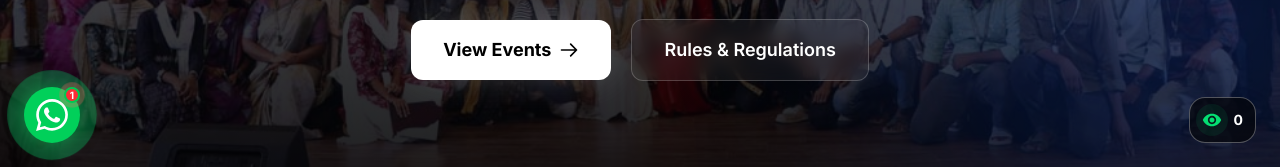
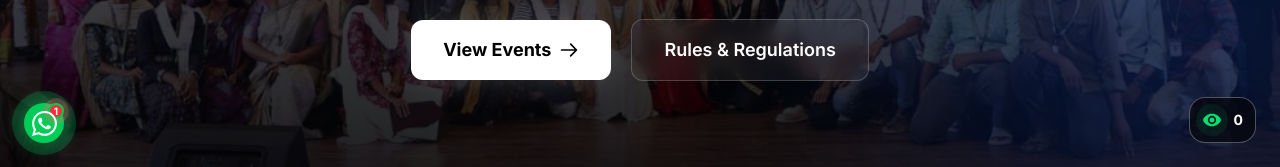
Before and after one commit to JWS-Technology/indep, a Next.js app: page / in a window 1280 px wide. Shown: the part 633-800 px from the top of the page. Built offline with nearby package versions, Linux system fonts and the light colour scheme; no server answers; the database is empty.

Commit message:
whatsapp size decreased

```diff
--- a/components/Footer.tsx
+++ b/components/Footer.tsx
@@ -215,14 +215,14 @@ export default function Footer() {
                     href={whatsAppGroupLink}
                     target="_blank"
                     rel="noopener noreferrer"
-                    className="relative flex items-center justify-center w-14 h-14 bg-green-500 rounded-full shadow-[0_0_20px_rgba(34,197,94,0.5)] hover:bg-green-600 hover:scale-110 transition-all duration-300"
+                    className="relative flex items-center justify-center w-10 h-10 bg-green-500 rounded-full shadow-[0_0_20px_rgba(34,197,94,0.5)] hover:bg-green-600 hover:scale-110 transition-all duration-300"
                     aria-label="Join WhatsApp Group"
                 >
                     {/* Ping Animation Effect */}
-                    <span className="absolute inline-flex h-full w-full rounded-full bg-green-400 opacity-75 animate-ping"></span>
+                    <span className="absolute inline-flex h-full w-full rounded-full bg-green-400 opacity-50 animate-ping"></span>
 
                     {/* Icon */}
-                    <WhatsAppIcon className="text-white relative z-10" size={32} />
+                    <WhatsAppIcon className="text-white relative z-10" size={25} />
 
                     {/* Notification Badge (Red Dot) */}
                     <span className="absolute top-0 right-0 flex h-4 w-4">
```
